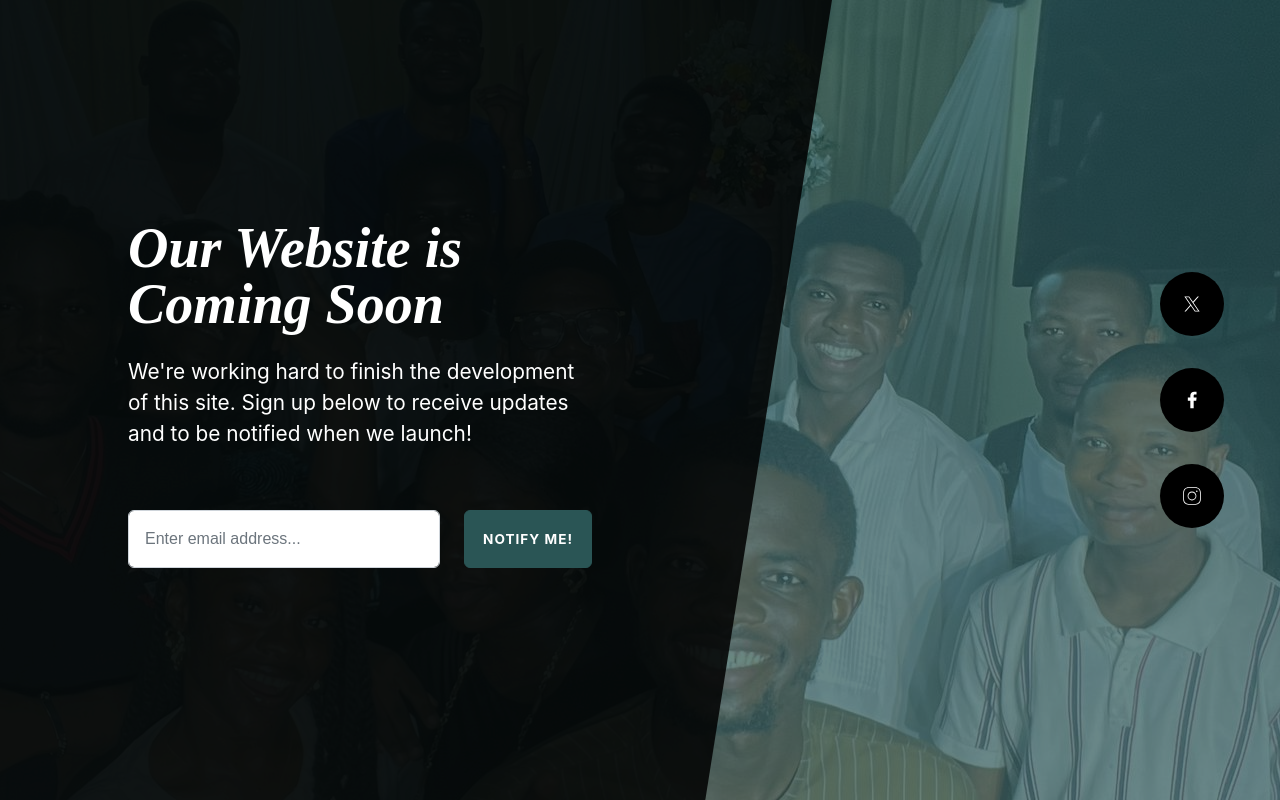
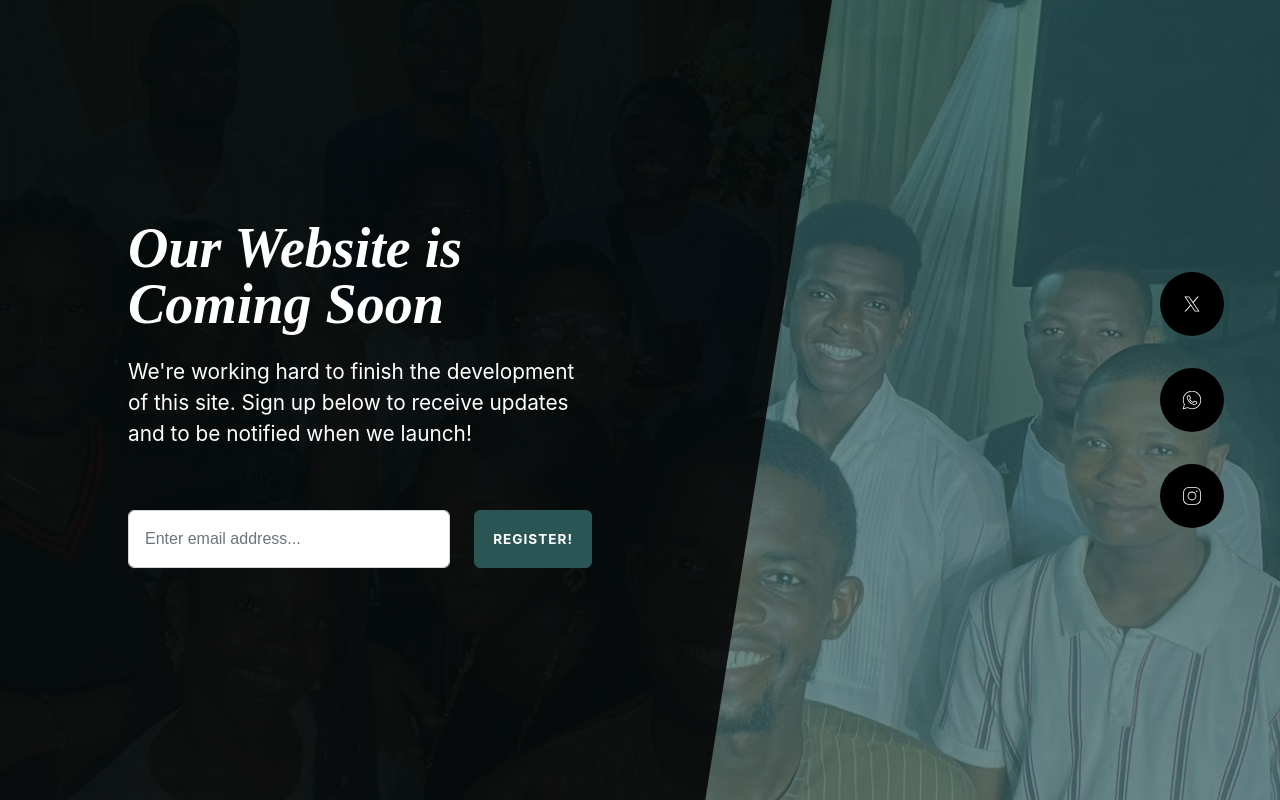
Before and after one commit to SireDCA/RCCG-New-Gen-Portal, a plain HTML site: page index.html in a window 1280 px wide. Drawn offline with Linux system fonts and the light colour scheme.

Commit message:
added functional CTA links

```diff
--- a/index.html
+++ b/index.html
@@ -21,7 +21,7 @@
                     <!-- Email address input-->
                     <div class="row input-group-newsletter">
                         <div class="col"><input class="form-control" id="email" type="email" placeholder="Enter email address..." aria-label="Enter email address..." data-sb-validations="required,email" data-sb-can-submit="no"></div>
-                        <div class="col-auto"><button class="btn btn-primary disabled" id="submitButton" type="submit">Notify Me!</button></div>
+                        <div class="col-auto"><button class="btn btn-primary disabled" id="submitButton" type="submit"><a href="https://bit.ly/hmpteensandtwentiesdata" style="text-decoration: none; color: inherit;">Register!</a></button></div>
                     </div>
                     <div class="invalid-feedback mt-2" data-sb-feedback="email:required">An email is required.</div>
                     <div class="invalid-feedback mt-2" data-sb-feedback="email:email">Email is not valid.</div>
@@ -48,7 +48,8 @@
         <div class="social-icons">
             <div class="d-flex flex-row flex-lg-column justify-content-center align-items-center h-100 mt-lg-0">
                 <a class="btn btn-dark m-3" href="#!"><img class="" src="./assets/twitter.svg"></a>
-                <a class="btn btn-dark m-3" href="#!"><img class="" src="./assets/facebook.svg"></a>
+                <a class="btn btn-dark m-3" href="https://chat.whatsapp.com/KyLg6tQ589c4ZPRAKU3Ber"><img class="" src="./assets/whatsapp.svg"></a>
+
                 <a class="btn btn-dark m-3" href="https://www.instagram.com/p/DGffb1mqHXr/?igsh=MWx4dTluZG1jbDFnMg=="><img class="" src="./assets/instagram.svg"></a>
             </div>
         </div>
```
Also changed, not shown: assets/whatsapp.svg (added).
